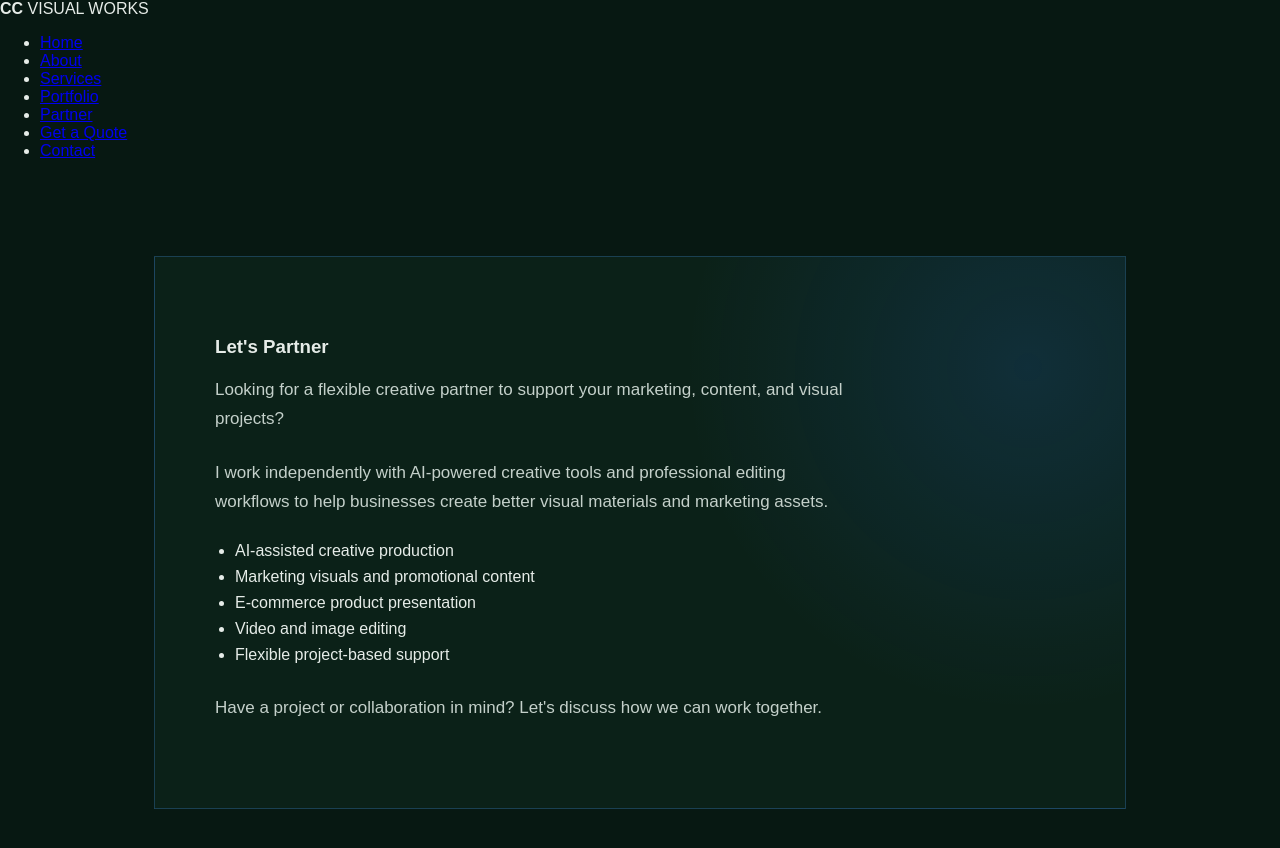
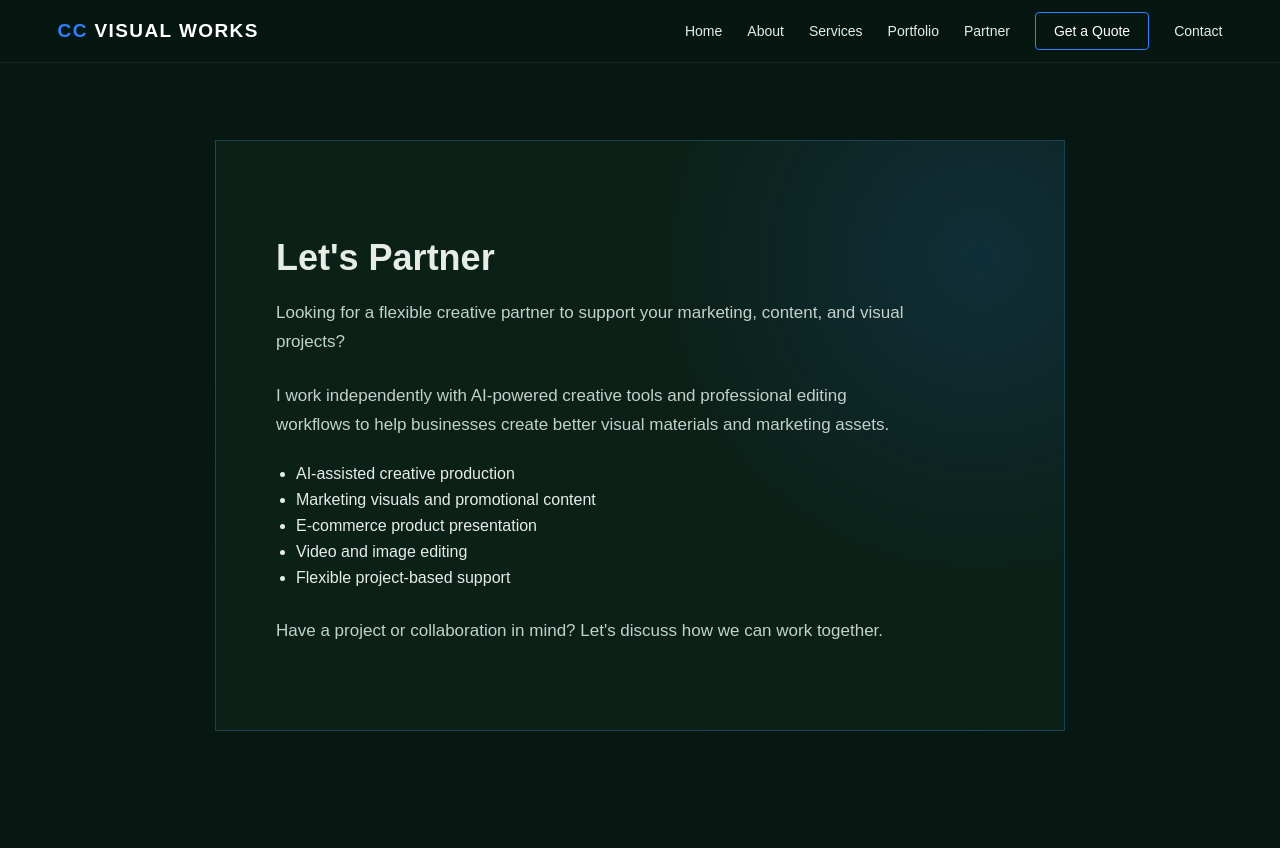
Before and after one commit to CCVisualWorks/ccvisualworks.github.io, a plain HTML site: page partner.html in a window 1280 px wide. After the commit the page ends 811 px from the top, so only its background shows below. Drawn offline with Linux system fonts and the light colour scheme.

Commit message:
Update partner.html

```diff
--- a/partner.html
+++ b/partner.html
@@ -1,4 +1,3 @@
-
 <!DOCTYPE html>
 <html lang="en">
 <head>
@@ -15,10 +14,77 @@
       color: #E6ECE8;
     }
 
+    /* NAVIGATION */
+
+    nav {
+      position: fixed;
+      top: 0;
+      left: 0;
+      width: 100%;
+      z-index: 1000;
+      padding: 20px 4.5%;
+      display: flex;
+      justify-content: space-between;
+      align-items: center;
+      background: rgba(7, 24, 18, 0.94);
+      backdrop-filter: blur(15px);
+      border-bottom: 1px solid rgba(255,255,255,0.06);
+      box-sizing: border-box;
+    }
+
+    .logo {
+      font-size: 19px;
+      font-weight: 800;
+      letter-spacing: 1.4px;
+      white-space: nowrap;
+    }
+
+    .logo strong {
+      color: #2F80FF;
+    }
+
+    .logo span {
+      color: #FFFFFF;
+    }
+
+    .nav-links {
+      display: flex;
+      gap: 25px;
+      align-items: center;
+      list-style: none;
+      margin: 0;
+      padding: 0;
+    }
+
+    .nav-links a {
+      font-size: 14px;
+      color: #E6ECE8;
+      transition: 0.3s;
+      text-decoration: none;
+    }
+
+    .nav-links a:hover {
+      color: #4A9BFF;
+    }
+
+    .quote-nav {
+      padding: 10px 18px;
+      border: 1px solid #2F80FF;
+      border-radius: 4px;
+      color: #FFFFFF !important;
+    }
+
+    .quote-nav:hover {
+      background: #2F80FF;
+    }
+
+    /* PARTNER */
+
     .partner {
       min-height: 100vh;
-      padding: 80px 20px;
+      padding: 140px 20px 80px;
       background: #071812;
+      box-sizing: border-box;
     }
 
     .partner-box {
@@ -33,10 +99,11 @@
           transparent 35%
         ),
         #0B2118;
+      box-sizing: border-box;
     }
 
-    .partner-box h1 {
-      font-size: 42px;
+    .partner-box h3 {
+      font-size: 36px;
       margin-bottom: 20px;
     }
 
@@ -57,19 +124,10 @@
     .partner-list li {
       margin-bottom: 8px;
     }
-
-    .back-link {
-      color: #E6ECE8;
-      text-decoration: none;
-      display: inline-block;
-      margin-bottom: 30px;
-    }
   </style>
 </head>
 
 <body>
-
-  <!-- NAVIGATION -->
 
   <nav>
 
@@ -90,6 +148,7 @@
   </nav>
 
   <section class="partner">
+
     <div class="partner-box">
 
       <h3>Let's Partner</h3>
@@ -119,6 +178,7 @@
       </p>
 
     </div>
+
   </section>
 
 </body>
```
